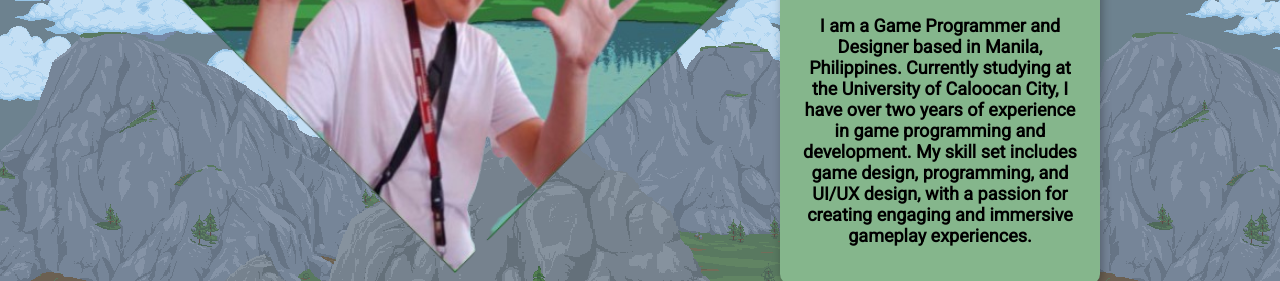
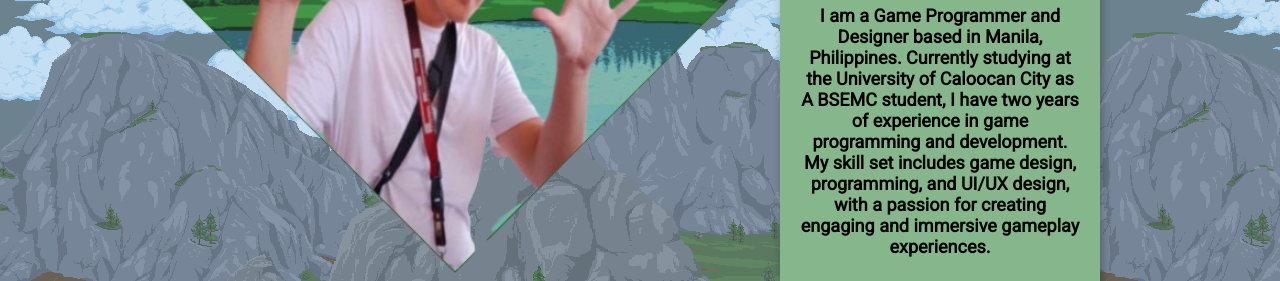
Before and after one commit to chibiro1/PortfolioFF, a plain HTML site: page index.html in a window 1280 px wide. Shown: the part 377-658 px from the top of the page. Drawn offline with Linux system fonts and the light colour scheme.

Commit message:
Update index.html

```diff
--- a/index.html
+++ b/index.html
@@ -48,7 +48,7 @@
       <p><strong>Hello, I’m</strong></p>
       <p><strong>Brandon Rueda</strong></p>
       <p class="Role">GAME DEVELOPER</p>
-      <p>I am a Game Programmer and Designer based in Manila, Philippines. Currently studying at the University of Caloocan City, I have over two years of experience in game programming and development. My skill set includes game design, programming, and UI/UX design, with a passion for creating engaging and immersive gameplay experiences.</p>
+      <p>I am a Game Programmer and Designer based in Manila, Philippines. Currently studying at the University of Caloocan City as A BSEMC student, I have two years of experience in game programming and development. My skill set includes game design, programming, and UI/UX design, with a passion for creating engaging and immersive gameplay experiences.</p>
     </div>
   </div>
 </div>
```
